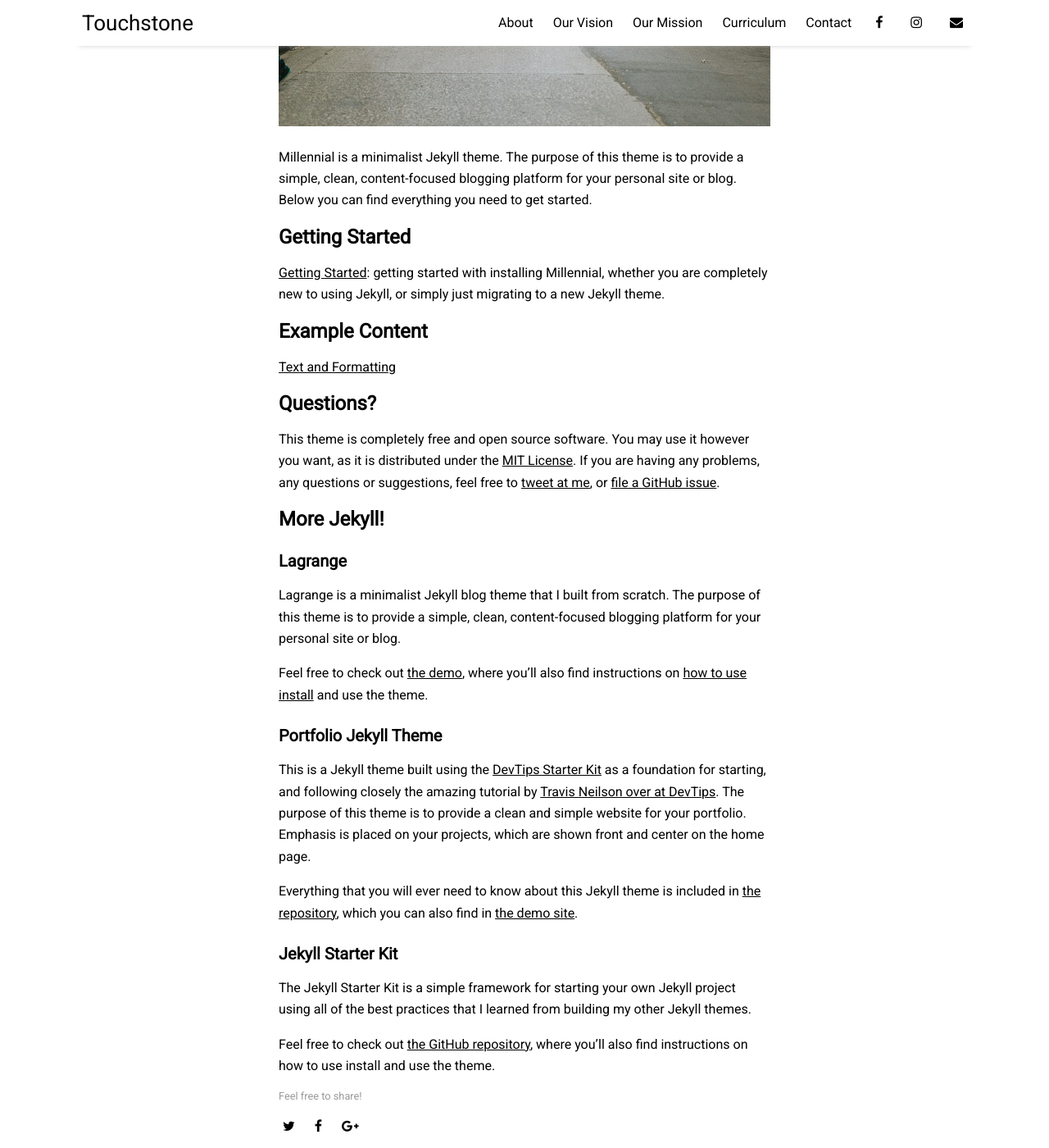
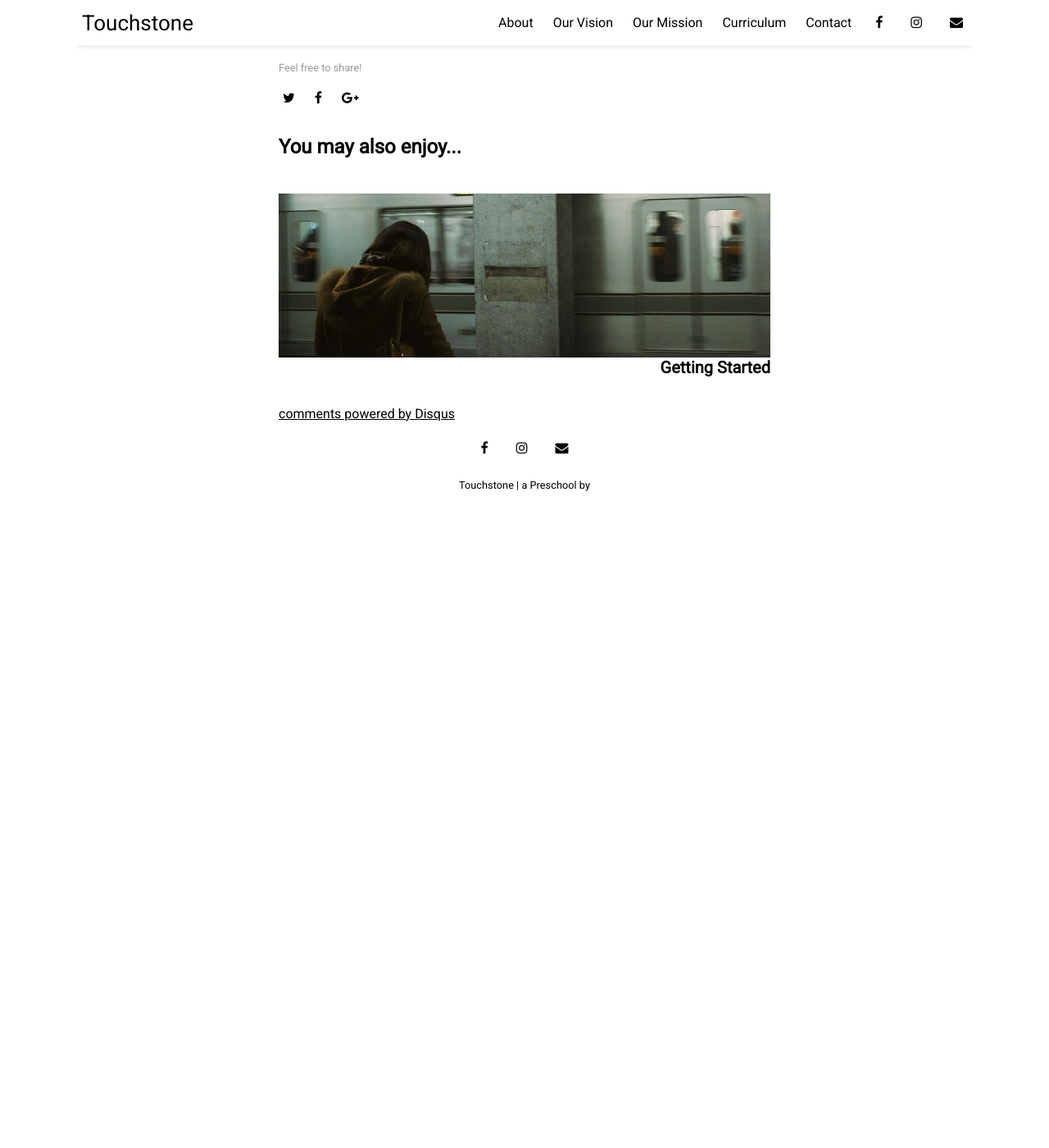
Before and after one commit to touchstonepreschool/touchstonepreschool.github.io, a Jekyll site: the page built from _posts/2017-01-01-welcome-to-millennial.md, in a window 1280 px wide and 1400 px high, scrolled down 412 px. Shown: the whole window at 82% size. Built offline with Jekyll 4.4.1, drawn with Linux system fonts in a browser that asks for light colours; nearby versions of some CDN libraries; comment, search, counter and statistics services are not loaded; after the commit the page ends 1042 px from its top, so only the background shows below that; some of the changed text lies outside the part shown.

Commit message:
Update 2017-01-01-welcome-to-millennial.md

```diff
--- a/_posts/2017-01-01-welcome-to-millennial.md
+++ b/_posts/2017-01-01-welcome-to-millennial.md
@@ -1,42 +1,8 @@
 ---
 layout: post
-title: "Welcome to Millennial!"
+title: "Welcome to Touchstone!"
 author: "Paul Le"
 categories: documentation
 tags: [documentation,sample]
-image: cuba-1.jpg
+image: welcome.jpg
 ---
-
-Millennial is a minimalist Jekyll theme. The purpose of this theme is to provide a simple, clean, content-focused blogging platform for your personal site or blog. Below you can find everything you need to get started.
-
-## Getting Started
-
-[Getting Started]({{ site.github.url }}{% post_url 2016-10-10-getting-started %}): getting started with installing Millennial, whether you are completely new to using Jekyll, or simply just migrating to a new Jekyll theme.
-
-## Example Content
-
-[Text and Formatting]({{ site.github.url }}{% post_url 2016-09-09-text-formatting %})
-
-## Questions?
-
-This theme is completely free and open source software. You may use it however you want, as it is distributed under the [MIT License](http://choosealicense.com/licenses/mit/). If you are having any problems, any questions or suggestions, feel free to [tweet at me](https://twitter.com/intent/tweet?text=My%20question%20about%20Millennial;via=paululele), or [file a GitHub issue](https://github.com/lenpaul/Millennial/issues/new).
-
-## More Jekyll!
-
-### Lagrange
-
-Lagrange is a minimalist Jekyll blog theme that I built from scratch. The purpose of this theme is to provide a simple, clean, content-focused blogging platform for your personal site or blog.
-
-Feel free to check out <a href="https://lenpaul.github.io/Lagrange/" target="_blank">the demo</a>, where you’ll also find instructions on <a href="https://lenpaul.github.io/Lagrange/journal/getting-started.html">how to use install</a> and use the theme.
-
-### Portfolio Jekyll Theme
-
-This is a Jekyll theme built using the [DevTips Starter Kit](http://devtipsstarterkit.com/) as a foundation for starting, and following closely the amazing tutorial by [Travis Neilson over at DevTips](https://www.youtube.com/watch?v=T6jKLsxbFg4&list=PL0CB3OvPhDA_STygmp3sDenx3UpdOMk7P). The purpose of this theme is to provide a clean and simple website for your portfolio. Emphasis is placed on your projects, which are shown front and center on the home page.
-
-Everything that you will ever need to know about this Jekyll theme is included in [the repository](https://github.com/LeNPaul/portfolio-jekyll-theme), which you can also find in [the demo site](https://lenpaul.github.io/portfolio-jekyll-theme/).
-
-### Jekyll Starter Kit
-
-The Jekyll Starter Kit is a simple framework for starting your own Jekyll project using all of the best practices that I learned from building my other Jekyll themes.
-
-Feel free to check out <a href="https://github.com/LeNPaul/jekyll-starter-kit" target="_blank">the GitHub repository</a>, where you’ll also find instructions on how to use install and use the theme.
```
